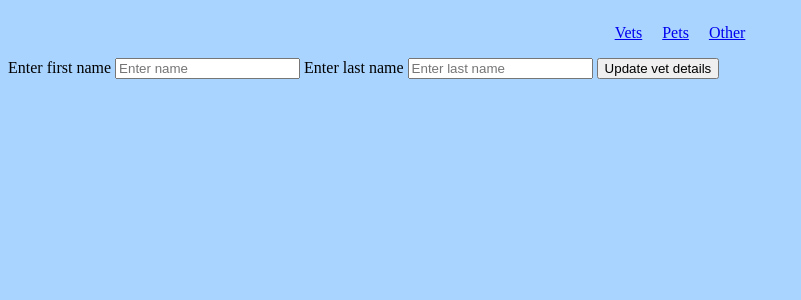
After one commit to Benje1/Benjamin_project, a Flask app: template templates/vets/edit.html in a window 1280 px wide. The commit adds this page. Shown: the top 300 px of the page, without its empty margins (0-801 px from the left). Run offline with Flask 2, Linux system fonts and the light colour scheme; the template is opened without the code that fills it, so the values that code supplies are empty.

Commit message:
finised show and edit of vet

```diff
--- a/repositories/vet_repository.py
+++ b/repositories/vet_repository.py
@@ -25,7 +25,7 @@ def select(id):
     results = run_sql(sql, values)
     if results:
         result = results[0]
-    vet = Vet(result['name'], result['id'])
+    vet = Vet(result['first_name'], result['last_name'], result['id'])
     return vet
 
 def delete_all():
--- /dev/null
+++ b/templates/vets/edit.html
@@ -0,0 +1,14 @@
+{% extends 'base.html' %}
+{% block content %}
+    <form action="/vets" method="post">
+        <label for="first_name">
+            Enter first name
+        </label>
+        <input type="text" id="first_name" name="first_name" placeholder="Enter name" value="{{vet.first_name}}">
+        <label for="last_name">
+            Enter last name
+        </label>
+        <input type="text" id="last_name" name="last_name" placeholder="Enter last name" value="{{vet.last_name}}">
+        <button>Update vet details</button>
+    </form>
+{% endblock %}
--- a/templates/vets/index.html
+++ b/templates/vets/index.html
@@ -2,7 +2,7 @@
 {% block content %}
 <nav> <a href="/vets/new">Register a new vet</a></nav>
     {% for vet in vets %}
-        <p>{{ vet.first_name}} {{vet.last_name}}</p>
+        <a href="/vets/{{vet.id}}"><p>{{ vet.first_name}} {{vet.last_name}}</p></a>
         <form action="/vets/{{vet.id}}/delete" method="post">
             <button>Remove Vet</button>
         </form>
```
Also changed, not shown: controllers/vet_controller.py (+10 -0 lines), templates/vets/show.html (added, +7 -0 lines), templates/pets/edit.html (added), templates/pets/show.html (added).
